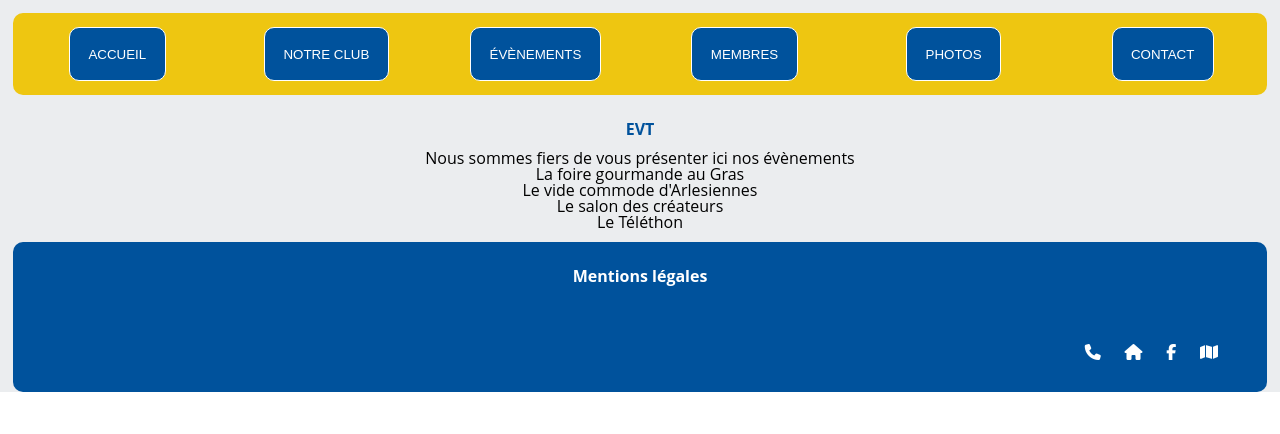
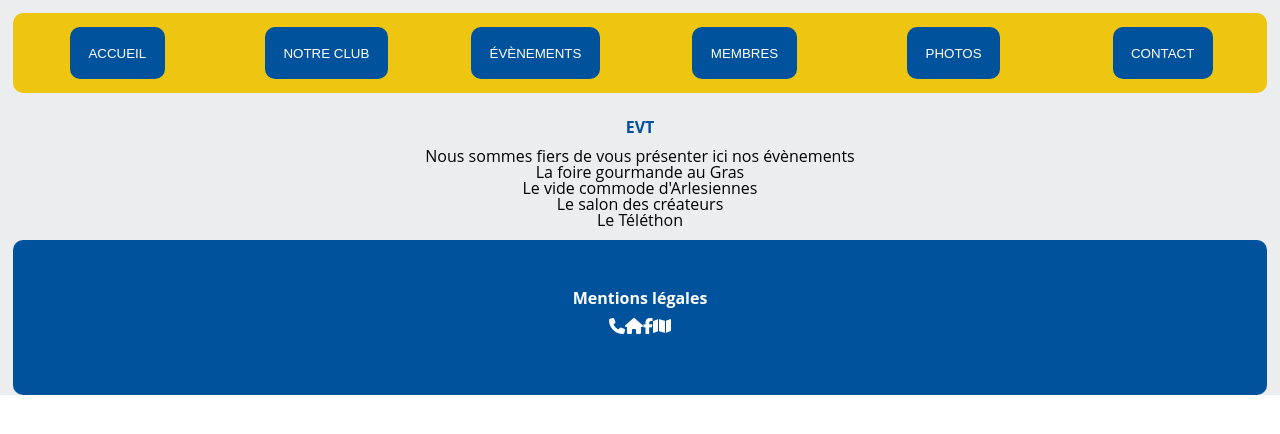
Before and after one commit to philippine-baudrand/Lions-Club-Alpilles, a React app: page /evt in a window 1280 px wide. Built offline with nearby package versions, Linux system fonts and the light colour scheme.

Commit message:
wip on the css for the members page

```diff
--- a/src/components/Footer/footer.scss
+++ b/src/components/Footer/footer.scss
@@ -1,7 +1,7 @@
 .footer
 {
     background-color:#00529C ;
-    height: 150px;
+
     padding: 2%;
     border-radius: 10px;
     margin: 1%;
@@ -9,9 +9,10 @@
 
 .footer_corp
 {
-    height: 100%;
+
     color: white;
     font-weight: bold;
+    padding:2%;
 };
 
 .footer_mention
@@ -22,7 +23,6 @@
 .footer_link
 {
     display: flex;
-    justify-content: space-evenly;
-    margin-left: 85%;
-    margin-top: 5%;
+    justify-content: center;
+    padding : 1%;
 };
--- a/src/components/Header/header.scss
+++ b/src/components/Header/header.scss
@@ -19,13 +19,13 @@
 }
 
 .navbar-lions {
-  border:solid 1px;
   margin:1%;
   padding:10%;
   background-color: #00529C;
   color:white;
   text-transform: uppercase;
   border-radius: 10px;
+  border:none;
 }
 
 
--- a/src/components/Members/members.scss
+++ b/src/components/Members/members.scss
@@ -14,6 +14,7 @@
 {
     display: flex;
     flex-wrap: wrap;
+    justify-content: space-evenly;
     padding: 2%;
 };
 
```
